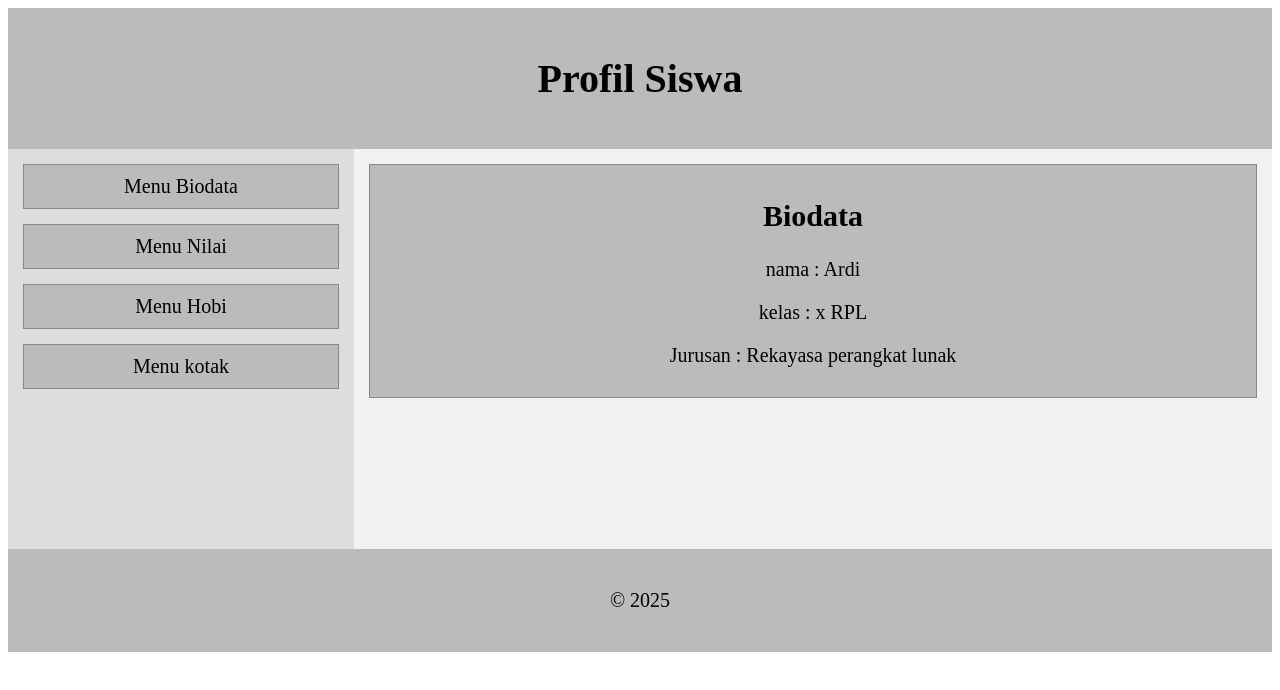
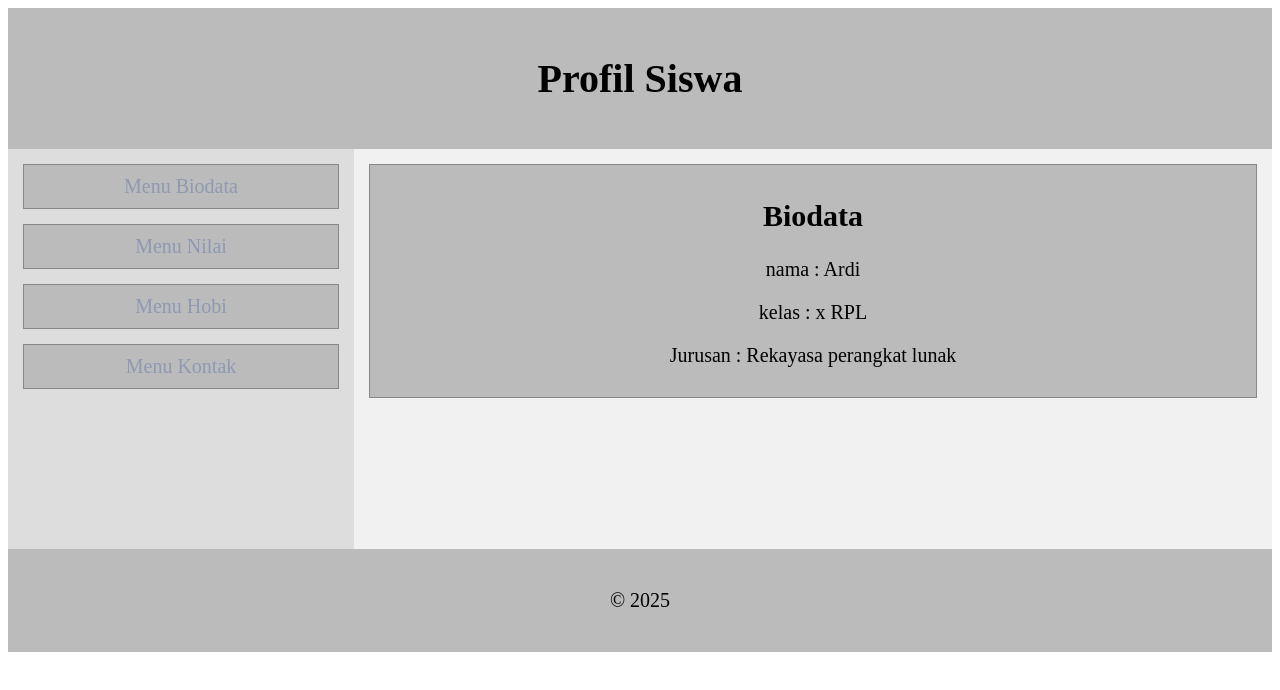
Before and after one commit to kaylakhansa24/latihan8, a plain HTML site: page index.html in a window 1280 px wide. Drawn offline with Linux system fonts and the light colour scheme.

Commit message:
mengubah menu menjadi link

```diff
--- a/index.html
+++ b/index.html
@@ -21,12 +21,12 @@
   </div>
   <div class="container">
     <div class="sidebar">
-  <div class="kotak"> Menu Biodata</div>
-  <div class="kotak"> Menu Nilai</div>
-  <div class="kotak">Menu Hobi</div>
-  <div class="kotak">Menu kotak</div>
+ <a href="index.html">Menu Biodata</a>
+<a href="nilai.html">Menu Nilai</a>
+<a href="hobi.html">Menu Hobi</a>
+<a href="kontak.html">Menu Kontak</a>
+   </div>
 
-   </div>
    <div class="content">
       <div class="kotak">
         <h2>Biodata</h2>
--- a/style.css
+++ b/style.css
@@ -32,3 +32,14 @@ body {
     text-align: center;
     border: 1px solid #888;
 }
+
+.sidebar a {
+    background: #bbb;
+    padding: 10px;
+    margin-bottom: 15px;
+    text-align: center;
+    border: 1px solid #888;
+    display: block;
+    text-decoration: none;
+    color: #8E99B1FA;
+}
```
